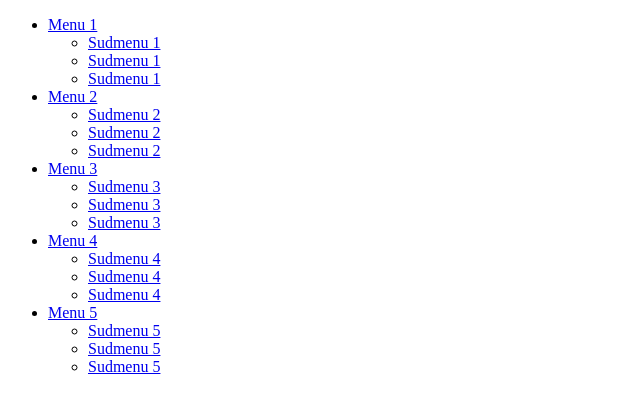
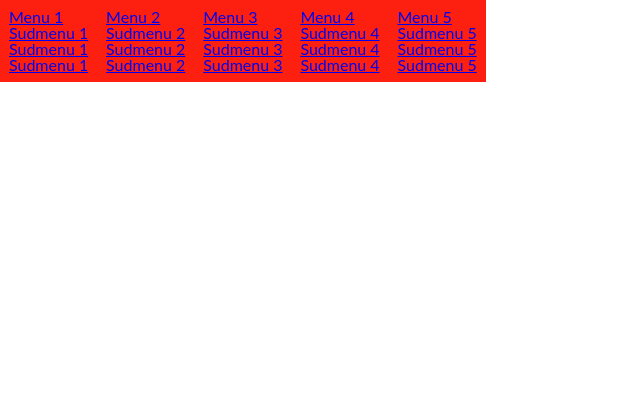
Before and after one commit to Eugene123T/homework_06, a plain HTML site: page index.html in a window 1280 px wide. Shown: the whole page, without its empty margins (0-640 px from the left). Drawn offline with Linux system fonts and the light colour scheme.

Commit message:
create folder css with style and reset and connected it with index.html

```diff
--- /dev/null
+++ b/css/reset.css
@@ -0,0 +1,56 @@
+/* http://meyerweb.com/eric/tools/css/reset/
+   v2.0 | 20110126
+   License: none (public domain)
+*/
+
+html, body, div, span, applet, object, iframe,
+h1, h2, h3, h4, h5, h6, p, blockquote, pre,
+a, abbr, acronym, address, big, cite, code,
+del, dfn, em, img, ins, kbd, q, s, samp,
+small, strike, strong, sub, sup, tt, var,
+b, u, i, center,
+dl, dt, dd, ol, ul, li,
+fieldset, form, label, legend,
+table, caption, tbody, tfoot, thead, tr, th, td,
+article, aside, canvas, details, embed,
+figure, figcaption, footer, header, hgroup,
+menu, nav, output, ruby, section, summary,
+time, mark, audio, video {
+	margin: 0;
+	padding: 0;
+	border: 0;
+	font-size: 100%;
+	font: inherit;
+	vertical-align: baseline;
+}
+/* HTML5 display-role reset for older browsers */
+article, aside, details, figcaption, figure,
+footer, header, hgroup, menu, nav, section {
+	display: block;
+}
+html {
+	font-size: 16px;
+}
+body {
+	line-height: 1;
+	font-size: 1rem;
+}
+ol, ul {
+	list-style: none;
+}
+blockquote, q {
+	quotes: none;
+}
+blockquote:before, blockquote:after,
+q:before, q:after {
+	content: '';
+	content: none;
+}
+table {
+	border-collapse: collapse;
+	border-spacing: 0;
+}
+
+* {
+    box-sizing: border-box;
+}
--- /dev/null
+++ b/css/style.css
@@ -0,0 +1,16 @@
+.menu {
+    font-size: 0;
+    font-family: 'Lato', sans-serif;
+}
+
+.menu__item {
+    background-color: #fd2010;
+    padding: 0.7%;
+    font-size: 1rem;
+    display: inline-block;
+    position: relative;
+}
+
+.menu__item:hover .menu-dropdown {
+    display: block;
+}
--- a/index.html
+++ b/index.html
@@ -4,6 +4,8 @@
     <meta charset="UTF-8">
     <meta http-equiv="X-UA-Compatible" content="IE=edge">
     <meta name="viewport" content="width=device-width, initial-scale=1.0">
+    <link rel="stylesheet" href="css/reset.css">
+    <link rel="stylesheet" href="css/style.css">
     <title>Document</title>
 </head>
 <body>
@@ -14,9 +16,21 @@
                     Menu 1
                 </a>
                 <ul class="menu-dropdown">
-                    <li class="menu-dropdown__item"><a href="#" class="menu-dropdown__link">Sudmenu 1</a></li>
-                    <li class="menu-dropdown__item"><a href="#" class="menu-dropdown__link">Sudmenu 1</a></li>
-                    <li class="menu-dropdown__item"><a href="#" class="menu-dropdown__link">Sudmenu 1</a></li>
+                    <li class="menu-dropdown__item">
+                        <a href="#" class="menu-dropdown__link">
+                        Sudmenu 1
+                    </a>
+                    </li>
+                    <li class="menu-dropdown__item">
+                        <a href="#" class="menu-dropdown__link">
+                        Sudmenu 1
+                    </a>
+                    </li>
+                    <li class="menu-dropdown__item">
+                        <a href="#" class="menu-dropdown__link">
+                        Sudmenu 1
+                    </a>
+                    </li>
                 </ul>
             </li>
             <li class="menu__item">
@@ -24,9 +38,21 @@
                     Menu 2
                 </a>
                 <ul class="menu-dropdown">
-                    <li class="menu-dropdown__item"><a href="#" class="menu-dropdown__link">Sudmenu 2</a></li>
-                    <li class="menu-dropdown__item"><a href="#" class="menu-dropdown__link">Sudmenu 2</a></li>
-                    <li class="menu-dropdown__item"><a href="#" class="menu-dropdown__link">Sudmenu 2</a></li>
+                    <li class="menu-dropdown__item">
+                        <a href="#" class="menu-dropdown__link">
+                        Sudmenu 2
+                    </a>
+                    </li>
+                    <li class="menu-dropdown__item">
+                        <a href="#" class="menu-dropdown__link">
+                        Sudmenu 2
+                    </a>
+                    </li>
+                    <li class="menu-dropdown__item">
+                        <a href="#" class="menu-dropdown__link">
+                        Sudmenu 2
+                    </a>
+                    </li>
                 </ul>
             </li>
             <li class="menu__item">
@@ -34,9 +60,24 @@
                     Menu 3
                 </a>
                 <ul class="menu-dropdown">
-                    <li class="menu-dropdown__item"><a href="#" class="menu-dropdown__link">Sudmenu 3</a></li>
-                    <li class="menu-dropdown__item"><a href="#" class="menu-dropdown__link">Sudmenu 3</a></li>
-                    <li class="menu-dropdown__item"><a href="#" class="menu-dropdown__link">Sudmenu 3</a></li>
+                    <li class="menu-dropdown__item">
+                        <a href="#" class="menu-dropdown__link">
+                        Sudmenu 3
+
+                    </a>
+                    </li>
+                    <li class="menu-dropdown__item">
+                        <a href="#" class="menu-dropdown__link">
+                        Sudmenu 3
+
+                    </a>
+                    </li>
+                    <li class="menu-dropdown__item">
+                        <a href="#" class="menu-dropdown__link">
+                        Sudmenu 3
+
+                    </a>
+                    </li>
                 </ul>
             </li>
             <li class="menu__item">
@@ -44,9 +85,21 @@
                     Menu 4
                 </a>
                 <ul class="menu-dropdown">
-                    <li class="menu-dropdown__item"><a href="#" class="menu-dropdown__link">Sudmenu 4</a></li>
-                    <li class="menu-dropdown__item"><a href="#" class="menu-dropdown__link">Sudmenu 4</a></li>
-                    <li class="menu-dropdown__item"><a href="#" class="menu-dropdown__link">Sudmenu 4</a></li>
+                    <li class="menu-dropdown__item">
+                        <a href="#" class="menu-dropdown__link">
+                        Sudmenu 4
+                    </a>
+                    </li>
+                    <li class="menu-dropdown__item">
+                        <a href="#" class="menu-dropdown__link">
+                        Sudmenu 4
+                    </a>
+                    </li>
+                    <li class="menu-dropdown__item">
+                        <a href="#" class="menu-dropdown__link">
+                        Sudmenu 4
+                    </a>
+                    </li>
                 </ul>
             </li>
             <li class="menu__item">
@@ -54,9 +107,19 @@
                     Menu 5
                 </a>
                 <ul class="menu-dropdown">
-                    <li class="menu-dropdown__item"><a href="#" class="menu-dropdown__link">Sudmenu 5</a></li>
-                    <li class="menu-dropdown__item"><a href="#" class="menu-dropdown__link">Sudmenu 5</a></li>
-                    <li class="menu-dropdown__item"><a href="#" class="menu-dropdown__link">Sudmenu 5</a></li>
+                    <li class="menu-dropdown__item">
+                        <a href="#" class="menu-dropdown__link">
+                        Sudmenu 5
+                    </a>
+                    </li>
+                    <li class="menu-dropdown__item">
+                        <a href="#" class="menu-dropdown__link">
+                        Sudmenu 5</a>
+                    </li>
+                    <li class="menu-dropdown__item">
+                        <a href="#" class="menu-dropdown__link">
+                        Sudmenu 5</a>
+                    </li>
                 </ul>
             </li>
         </ul>
```
